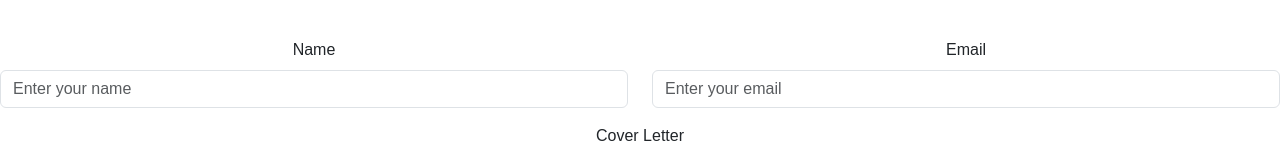
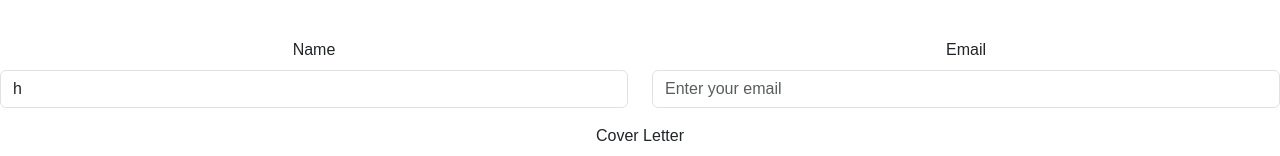
Before and after one commit to 2006355/rigo, a React (Create React App) app: page /form in a window 1280 px wide. Shown: the part 268-424 px from the top of the page. Built offline with nearby package versions, Linux system fonts and the light colour scheme.

Commit message:
Enhance job application form with state management and file upload handling

```diff
--- a/src/contents/careers/form.js
+++ b/src/contents/careers/form.js
@@ -1,20 +1,64 @@
 import React from 'react';
-import { useLocation } from 'react-router-dom';
+import { json, useLocation } from 'react-router-dom';
 import { Col,Row,Form } from 'react-bootstrap';
 import { useState } from 'react';
+import { Email } from '@mui/icons-material';
 const FormPage = () => {
 
     const location = useLocation();
     console.log(location.state);
     const { job } = location.state || {};
+    const [applicant, setApplicant] = useState({
+        name: 'h',
+        email: '',
+        coverLetter: '',
+
+    });
     const [resume, setResume] = useState(null);
+
+
     const handleFileChange = (event) => {
         setResume(event.target.files[0]);
+        console.log(event.target.files[0]);
+    };
+    const handleInputChange = (event) => {
+        const { name, value } = event.target;
+        setApplicant({ ...applicant, [name]: value });
+
     };
     const handleSubmit = (event) => {
         event.preventDefault();
-        // Handle form submission, including the resume file
-        console.log('Form submitted:', { resume });
+        const formData = new FormData();
+        formData.append('name', applicant.name);
+        formData.append('email', applicant.email);
+        formData.append('coverLetter', applicant.coverLetter);
+
+        if (resume) {
+            const reader = new FileReader();
+            reader.onloadend = () => {
+                formData.append('resume', reader.result);
+                console.log('Form submitted:', Object.fromEntries(formData.entries()));
+                //Handle form submission, including the resume file
+                // Example: Send form data to a server
+                 fetch('/api/upload', {
+                     method: 'POST',
+                    body: formData
+                }).then(response => response.json())
+                 .then(data => console.log(data))
+                  .catch(error => console.error(error));
+            };
+            reader.readAsDataURL(resume);
+        } else {
+            console.log('Form submitted:', Object.fromEntries(formData.entries()));
+            // Handle form submission without resume file
+            // Example: Send form data to a server
+            // fetch('/api/upload', {
+            //     method: 'POST',
+            //     body: formData
+            // }).then(response => response.json())
+            //   .then(data => console.log(data))
+            //   .catch(error => console.error(error));
+        }
     };
 
     return (
@@ -25,37 +69,31 @@ const FormPage = () => {
             <p>Details: {job?.details}</p>
             {/* Form fields go here */}
 
-            <Form className="form mt-5">
+            <Form className="form mt-5" onSubmit={handleSubmit}>
                 <Row className="mb-3">
                     <Form.Group as={Col} controlId="formGridName">
                         <Form.Label>Name</Form.Label>
-                        <Form.Control type="text" placeholder="Enter your name" />
+                        <Form.Control type="text" placeholder="Enter your name" value={applicant.name} name="name" onChange={handleInputChange} />
                     </Form.Group>
 
                     <Form.Group as={Col} controlId="formGridEmail">
                         <Form.Label>Email</Form.Label>
-                        <Form.Control type="email" placeholder="Enter your email" />
+                        <Form.Control type="email" placeholder="Enter your email" value={applicant.email} name="email" onChange={handleInputChange} />
                     </Form.Group>
                 </Row>
 
                 <Form.Group className="mb-3" controlId="formGridCoverLetter">
                     <Form.Label>Cover Letter</Form.Label>
-                    <Form.Control as="textarea" rows={3} placeholder="Enter your cover letter" />
+                    <Form.Control as="textarea" rows={3} placeholder="Enter your cover letter" value={applicant.coverLetter} name="coverLetter" onChange={handleInputChange} />
                 </Form.Group>
 
                 <Form.Group className="mb-3" controlId="formGridResume">
                     <Form.Label>Resume</Form.Label>
-
-
-
-                        <input type="file" className="form-control" onChange={handleFileChange} />
-
-
+                    <input type="file" className="form-control" onChange={handleFileChange} />
                 </Form.Group>
 
-                <button type="submit" className="btn btn-primary" onClick={handleSubmit}>Submit</button>
+                <button type="submit" className="btn btn-primary">Submit</button>
             </Form>
-
         </div>
     );
 };
```
